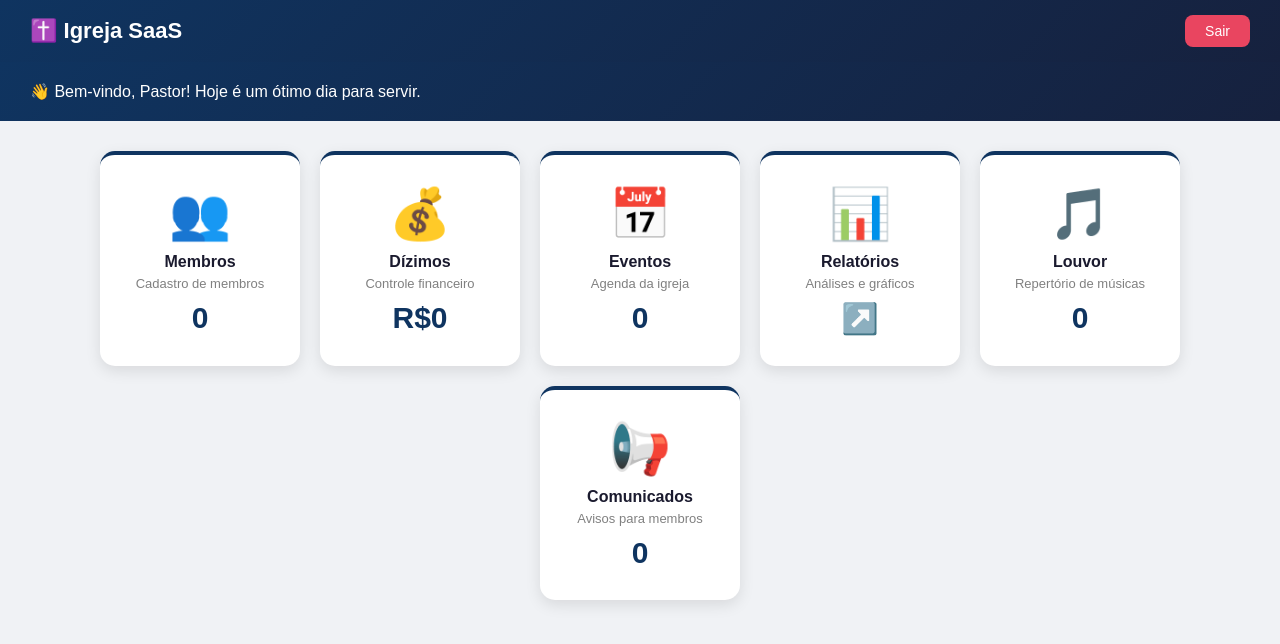
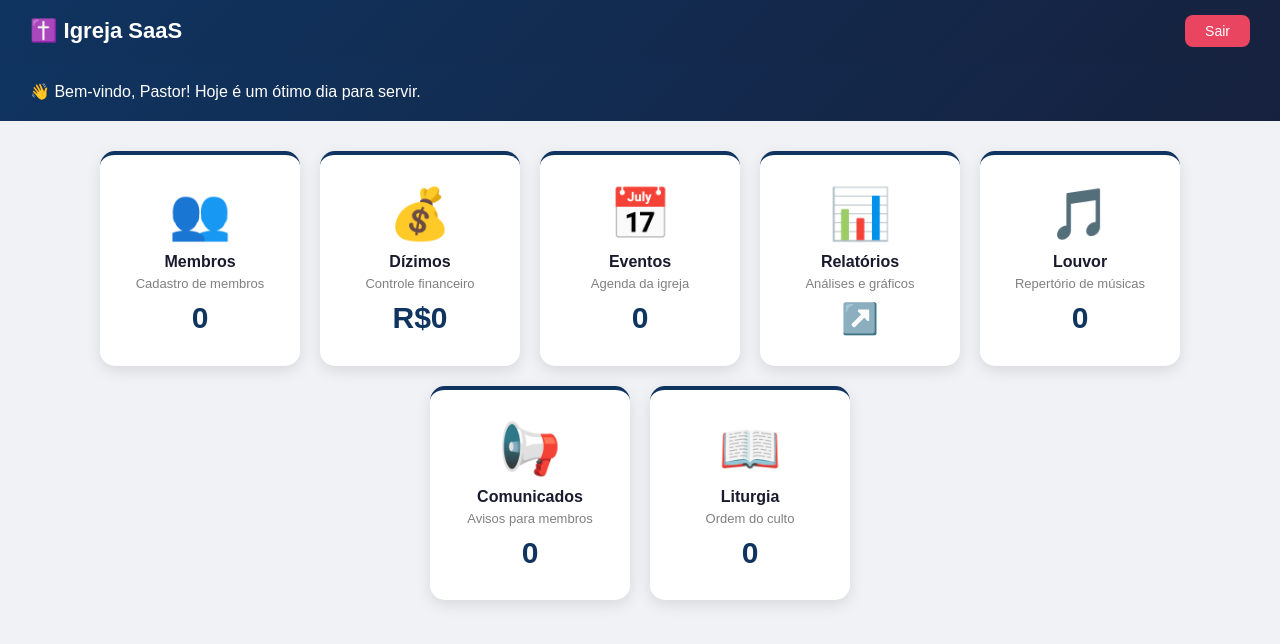
Before and after one commit to johnwar123/igreja-saas, a plain HTML site: page dashboard.html in a window 1280 px wide. Drawn offline with Linux system fonts and the light colour scheme.

Commit message:
alterado

```diff
--- a/dashboard.html
+++ b/dashboard.html
@@ -112,6 +112,13 @@
       <p>Avisos para membros</p>
       <div class="numero" id="num-comunicados">0</div>
     </div>
+
+    <div class="card" onclick="location.href='liturgia.html'">
+      <div class="icone">📖</div>
+      <h3>Liturgia</h3>
+      <p>Ordem do culto</p>
+      <div class="numero" id="num-liturgia">0</div>
+    </div>
   </div>
 
   <script>
@@ -119,12 +126,12 @@
       window.location.href = "index.html";
     }
 
-    // Carregar números salvos
     document.getElementById("num-membros").innerHTML = localStorage.getItem("total-membros") || 0;
     document.getElementById("num-dizimos").innerHTML = "R$" + (localStorage.getItem("total-dizimos") || 0);
     document.getElementById("num-eventos").innerHTML = localStorage.getItem("total-eventos") || 0;
     document.getElementById("num-louvor").innerHTML = localStorage.getItem("total-louvor") || 0;
     document.getElementById("num-comunicados").innerHTML = localStorage.getItem("total-comunicados") || 0;
+    document.getElementById("num-liturgia").innerHTML = localStorage.getItem("total-liturgia") || 0;
   </script>
 </body>
 </html>
```
